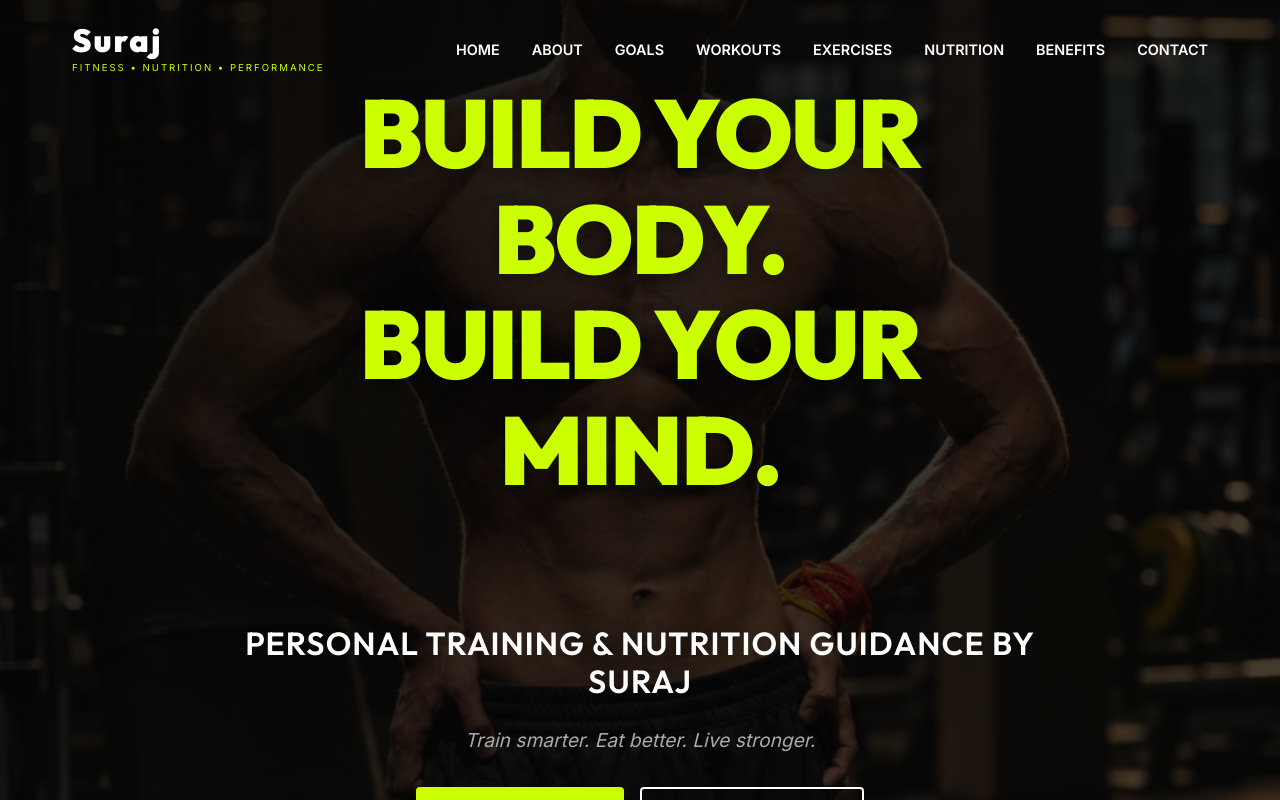
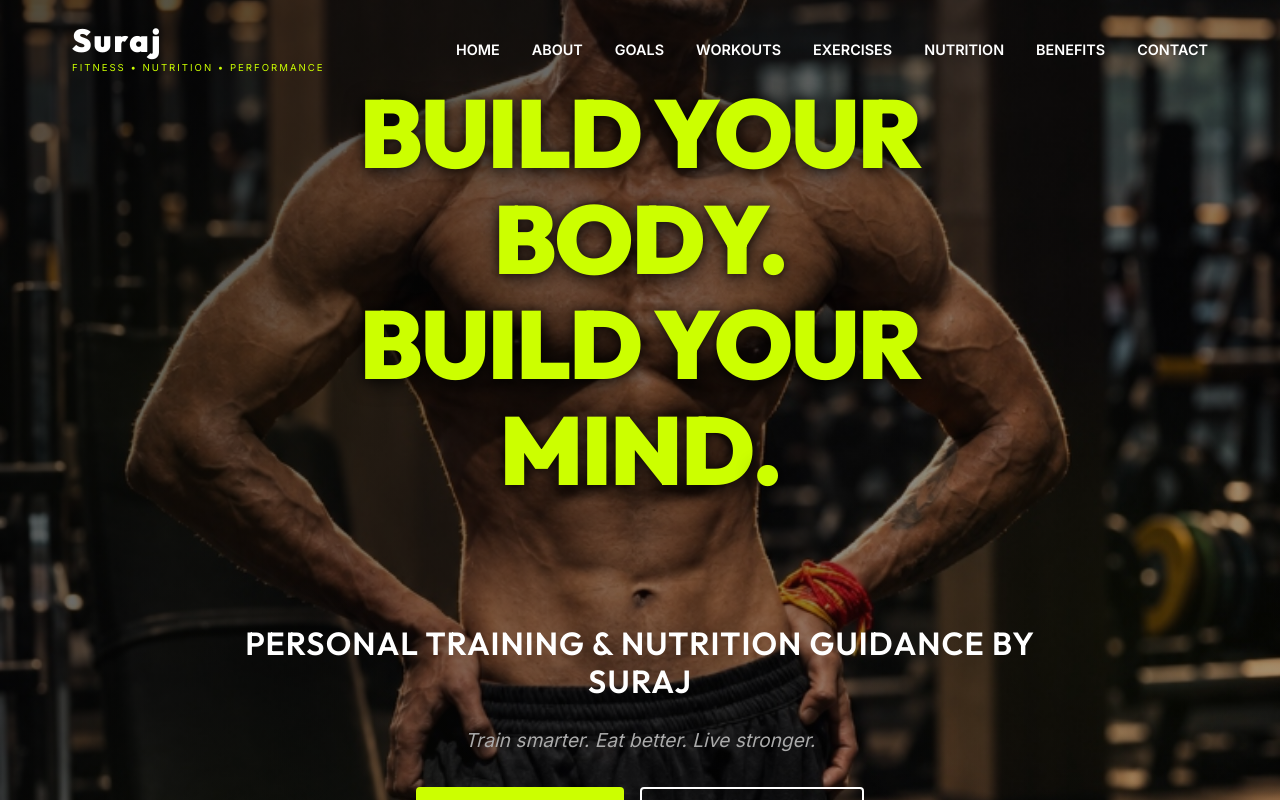
Before and after one commit to sanjeevsenapati/suraj, a React (Vite) app: page / in a window 1280 px wide. Shown: the top 800 px of the page. Built offline with nearby package versions, Linux system fonts and the light colour scheme.

Commit message:
Make hero image more visible by reducing overlay opacity

```diff
--- a/src/components/Hero.css
+++ b/src/components/Hero.css
@@ -26,7 +26,7 @@
   left: 0;
   width: 100%;
   height: 100%;
-  background: linear-gradient(135deg, rgba(5,5,5,0.95) 0%, rgba(5,5,5,0.7) 100%);
+  background: linear-gradient(135deg, rgba(5,5,5,0.7) 0%, rgba(5,5,5,0.3) 100%);
   z-index: -1;
 }
 
@@ -41,7 +41,7 @@
   text-transform: uppercase;
   font-weight: 900;
   line-height: 1.1;
-  text-shadow: 0 4px 20px rgba(0,0,0,0.5);
+  text-shadow: 0 4px 20px rgba(0,0,0,0.8), 0 0 10px rgba(0,0,0,0.5);
 }
 
 .hero-subtitle {
```
